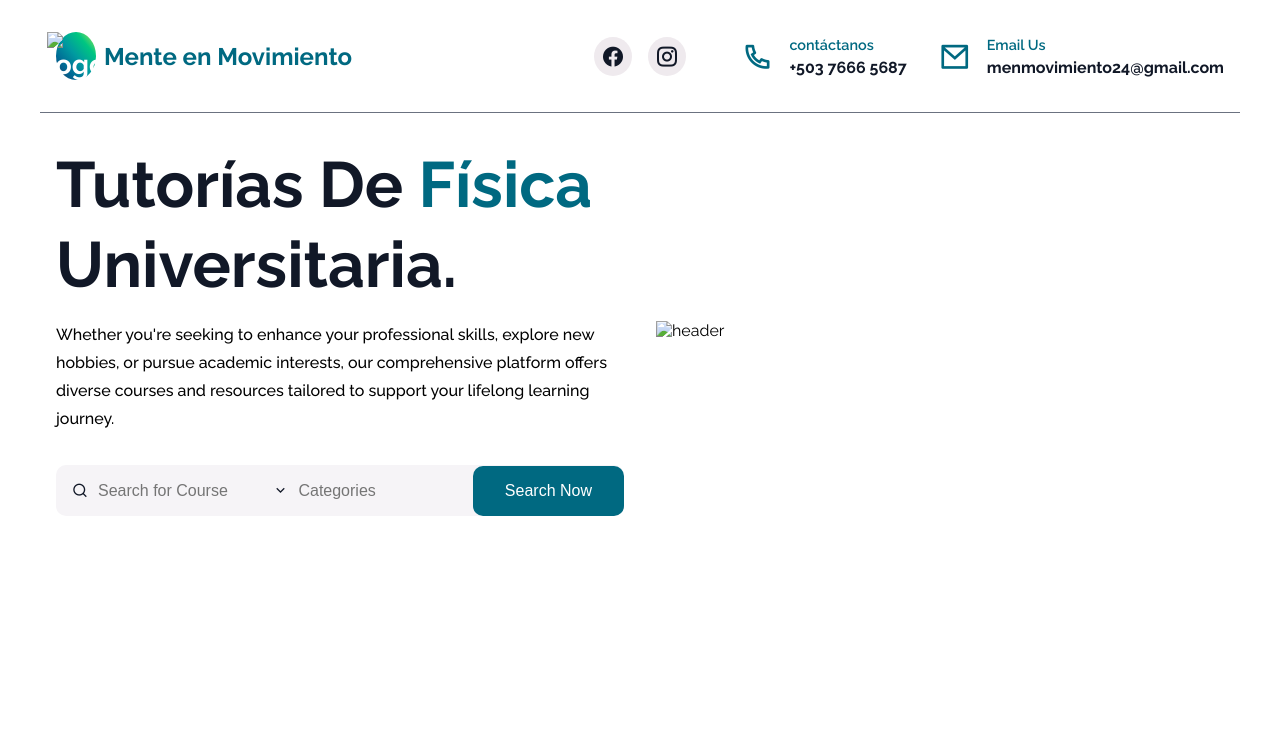
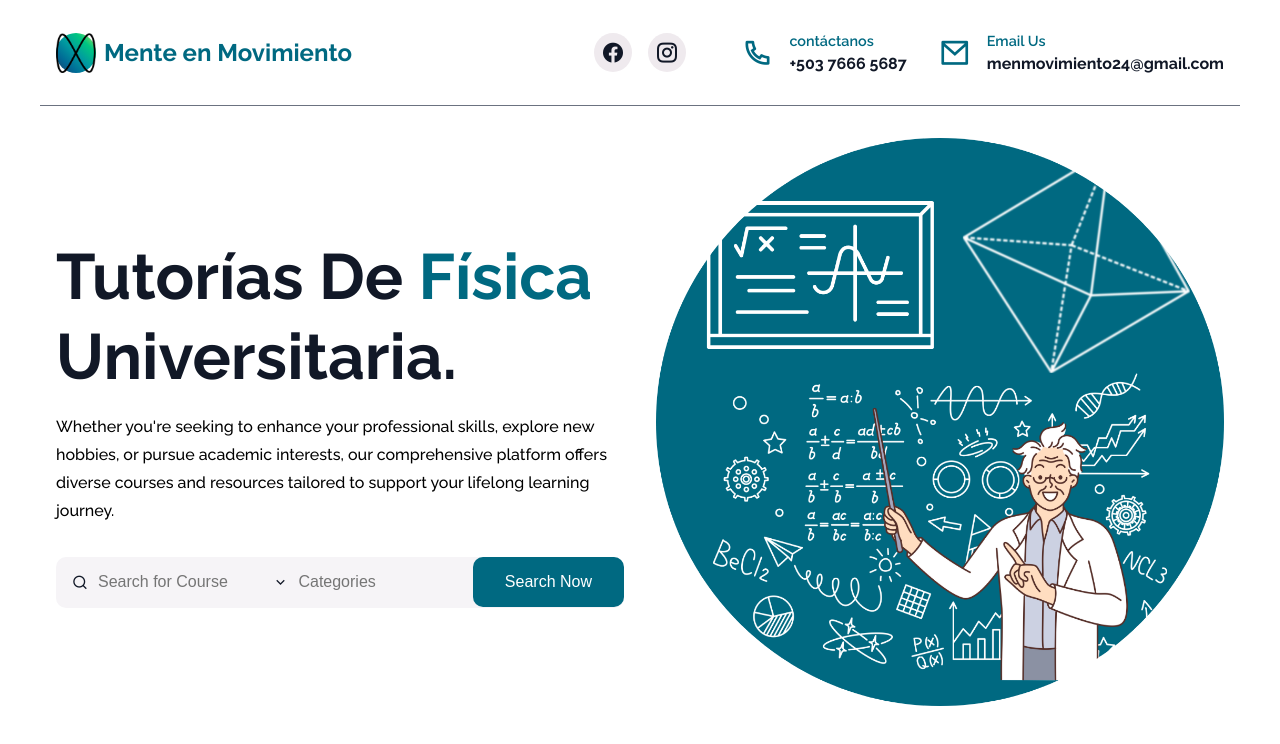
Before and after one commit to Omori8/menteenmovimiento.github.io, a plain HTML site: page index.html in a window 1280 px wide. Drawn offline with nearby package versions, Linux system fonts and the light colour scheme.

Commit message:
Update index.html

```diff
--- a/index.html
+++ b/index.html
@@ -14,7 +14,7 @@
     <nav>
       <div class="nav__logo">
         <div>
-          <img src="./imagenes/logo.png" alt="logo">
+          <img src="./logo.png" alt="logo">
         </div>
         Mente en Movimiento
       </div>
@@ -45,7 +45,7 @@
     </nav>
     <header class="header__container">
       <div class="header__image">
-        <img src="./imagenes/prin.png" alt="header" />
+        <img src="./prin.png" alt="header" />
       </div>
       <div class="header__content">
         <h1>Tutorías De <span>Física</span> Universitaria.</h1>
```
